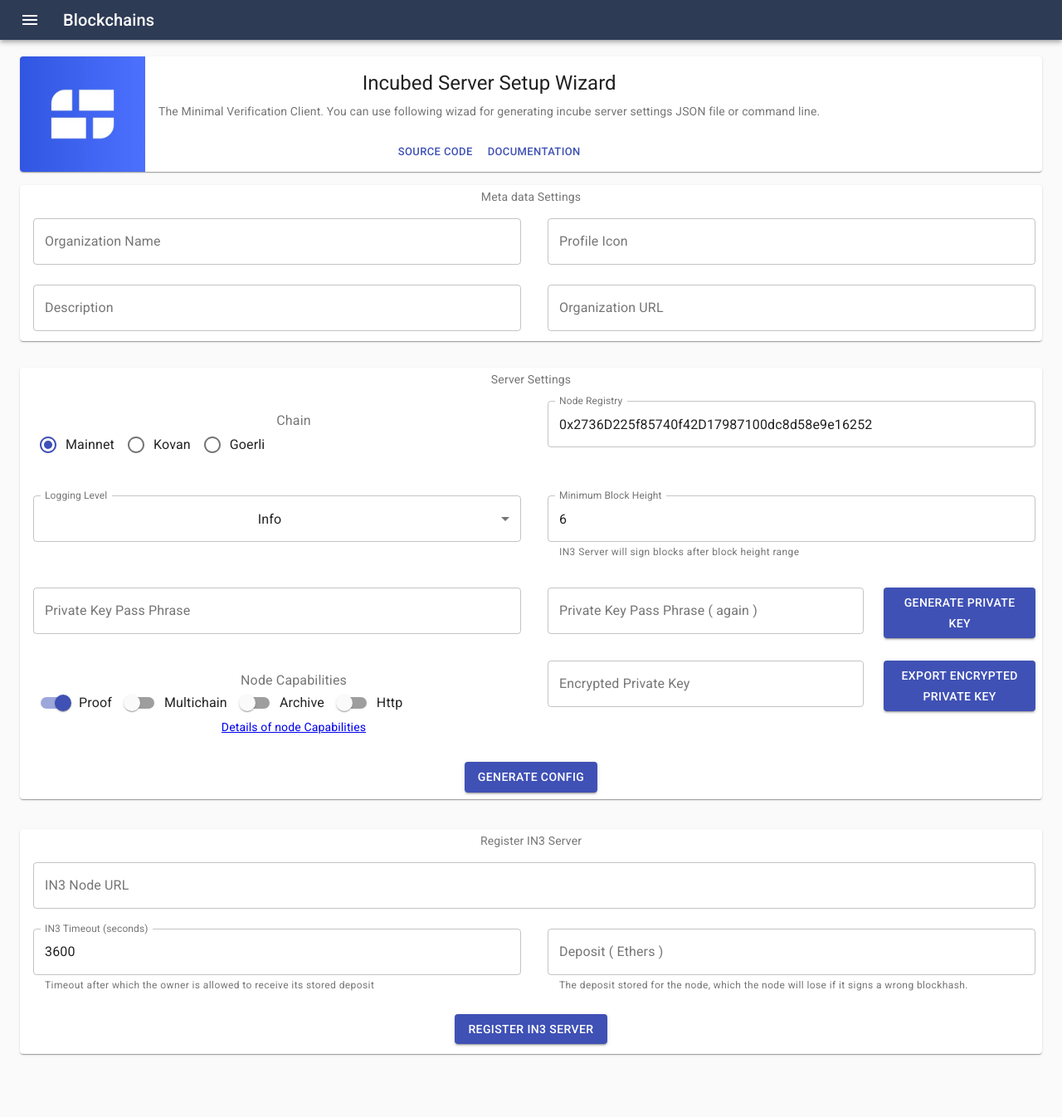
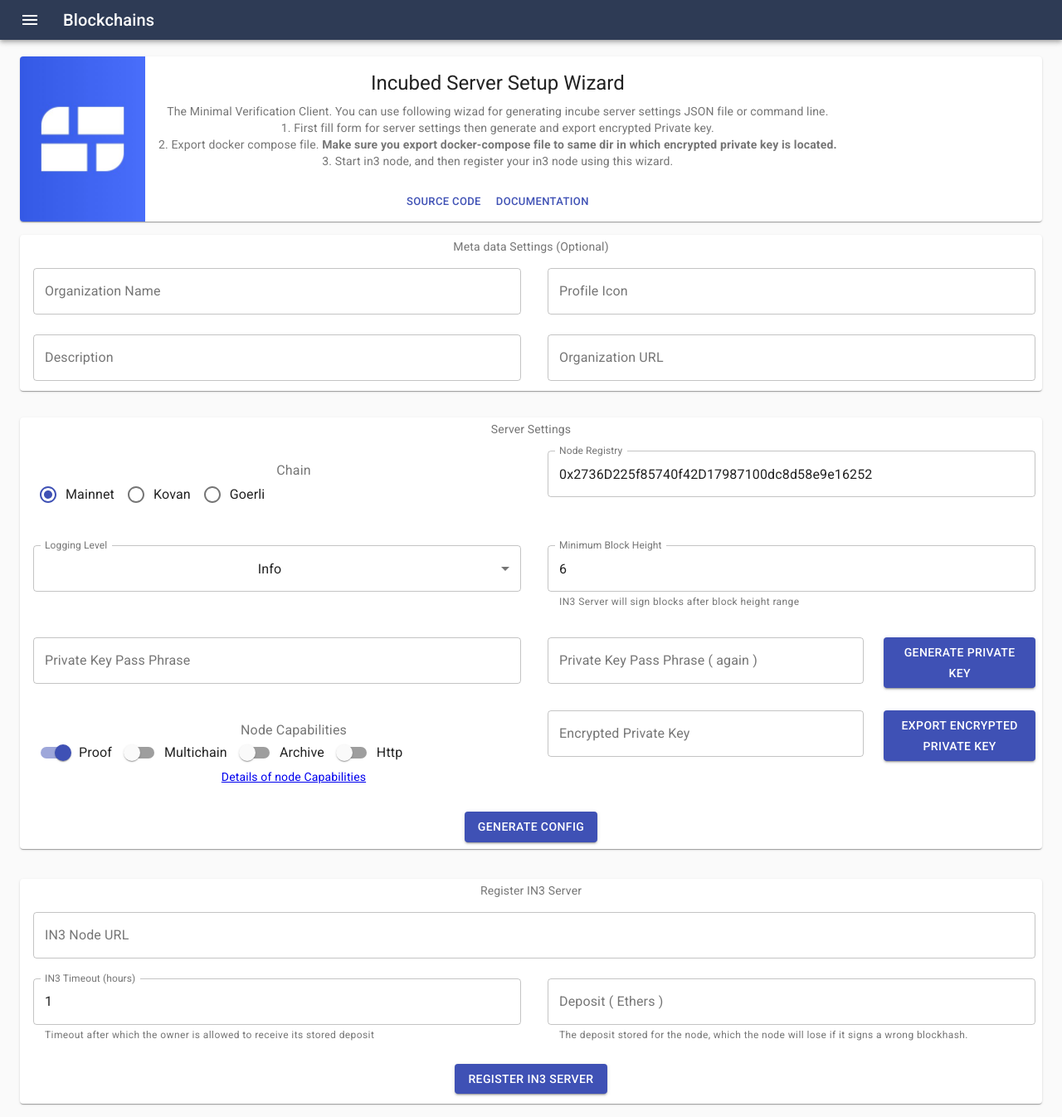
Before and after one commit to blockchainsllc/in3-server-setup-tool, a React (Create React App) app: page / in a window 1280 px wide. Shown: the whole page at 83% size. Before the commit the page ends 1286 px from the top, so only its background shows below. Built offline with nearby package versions, Linux system fonts and the light colour scheme.

Commit message:
in3 version change for latest contractrs, UI changes

```diff
--- a/package.json
+++ b/package.json
@@ -7,7 +7,7 @@
     "@material-ui/icons": "^4.4.3",
     "ethereumjs-util": "^6.1.0",
     "ethereumjs-wallet": "^0.6.3",
-    "in3": "^1.1.48",
+    "in3": "^2.0.3-RC1",
     "in3-common": "0.0.1-beta.7",
     "path": "^0.12.7",
     "react": "^16.9.0",
--- a/src/Components/InfoFancyCardComponent.js
+++ b/src/Components/InfoFancyCardComponent.js
@@ -55,7 +55,10 @@
                             Incubed Server Setup Wizard
           </Typography>
                         <Typography variant="body2" color="textSecondary" component="p">
-                        The Minimal Verification Client. You can use following wizad for generating incube server settings JSON file or command line.
+                        The Minimal Verification Client. You can use following wizad for generating incube server settings JSON file or command line. <br/>
+                        1. First fill form for server settings then generate and export encrypted Private key. <br />
+                        2. Export docker compose file. <b>Make sure you export docker-compose file to same dir in which encrypted private key is located.</b> <br />
+                        3. Start in3 node, and then register your in3 node using this wizard.
           </Typography>
         </CardContent>
                 <CardActions style={{justifyContent: 'center'}}>
--- a/src/Components/SettingsComponent.js
+++ b/src/Components/SettingsComponent.js
@@ -57,7 +57,7 @@
             <PaperComponent>
                 <Grid container spacing={1}>
                     <Grid item xs={12}>
-                        <Typography variant="body2" color="textSecondary" component="p">Meta data Settings</Typography>
+                        <Typography variant="body2" color="textSecondary" component="p">Meta data Settings (Optional)</Typography>
                     </Grid>
 
                     <Grid item xs={6}>
@@ -289,7 +289,7 @@
                                 />
 
                             </FormGroup>
-                            <a href='https://in3.readthedocs.io/en/develop/spec.html#node-structure'>Details of node Capabilities</a>
+                            <a href='https://in3.readthedocs.io/en/develop/spec.html#node-structure' target="_blank">Details of node Capabilities</a>
                         </FormControl>
                     </Grid>
 
@@ -346,7 +346,7 @@
                         <FormControl fullWidth className={classes.margin}>
                             <TextField
                                 id="in3timeout"
-                                label="IN3 Timeout (seconds)"
+                                label="IN3 Timeout (hours)"
                                 className={classes.textField}
                                 value={props.in3timeout}
                                 onChange={props.handleChange}
--- a/src/Containers/SettingsContainer.js
+++ b/src/Containers/SettingsContainer.js
@@ -38,7 +38,7 @@
             caparchive: false,
 
             deposit: '',
-            in3timeout: '3600',
+            in3timeout: '1',
             in3nodeurl: '',
             outputData: ''
         }
@@ -74,7 +74,7 @@
         if (this.state.encprivatekey === "") {
             alert("First generate and export encrypted private key");
             return;
-        } else if(!this.state.keyexported){
+        } else if (!this.state.keyexported) {
             alert("First export encrypted private key.");
             return;
         }
@@ -111,9 +111,9 @@
             "       image: slockit/parity-time-maschine:v0.0.1               # parity - image with the getProof - function implemented\n" +
             "       command: \n" +
             "       - --auto-update=none                                    # do not automatically update the client\n" +
-            "       - --pruning="+ (this.state.caparchive?"archive":"auto") +"\n"+
-            "       - --pruning-memory=30000                                # limit storage\n"+
-            "       - --chain="+this.state.network.toLowerCase();
+            "       - --pruning=" + (this.state.caparchive ? "archive" : "auto") + "\n" +
+            "       - --pruning-memory=30000                                # limit storage\n" +
+            "       - --chain=" + this.state.network.toLowerCase();
 
         let newState = Object.assign({}, this.props);
         newState['outputData'] = dockerConf;
@@ -190,11 +190,11 @@
         }
 
         let nodeRegistryAddr = this.state.noderegistry;
-        //"0x871C190Aa6f16B809c982ffD4679Bd6898754748"; //goerli test registry
+            //"0x63eB60f0284c54376340ae0F84B091d63Cb9f339"; //goerli test registry
         let abi = NodeRegistry.abi;
         let myContract = new web3.eth.Contract(abi, nodeRegistryAddr);
 
-        const timeout = web3.utils.toHex(this.state.in3timeout);
+        const timeout = web3.utils.toHex((parseFloat(this.state.in3timeout) * 60 * 60));
         const weight = web3.utils.toHex(1);
         const props = web3.utils.toHex((this.state.capproof ? 1 : 0) + (this.state.capmultichain ? 2 : 0)
             + (this.state.caphttp ? 8 : 0) + (this.state.caparchive ? 4 : 0))
@@ -208,8 +208,8 @@
             .send({
                 from: window.web3.currentProvider.selectedAddress,
                 to: nodeRegistryAddr,
-                value: deposit,
-                gas: '30000'
+                value: deposit//,
+                //gas: '30000'
             }).on('transactionHash', function (hash) {
                 alert("Transaction Hash: " + hash);
             })
@@ -258,8 +258,6 @@
     downloadEncPKFile = () => {
         let newState = Object.assign({}, this.props);
         newState.keyexported = false;
-
-
 
         if (this.state.encprivatekey === '') {
             alert("First generate private key.");
@@ -320,9 +318,8 @@
                 <DialogComponent
                     outputData={this.state.outputData}
                     handleChange={this.handleClose}
-                >
+                />
 
-                </DialogComponent>
             </div>
         )
     }
```
Also changed, not shown: 1 other file (tests, documents, lock files or other folders).
